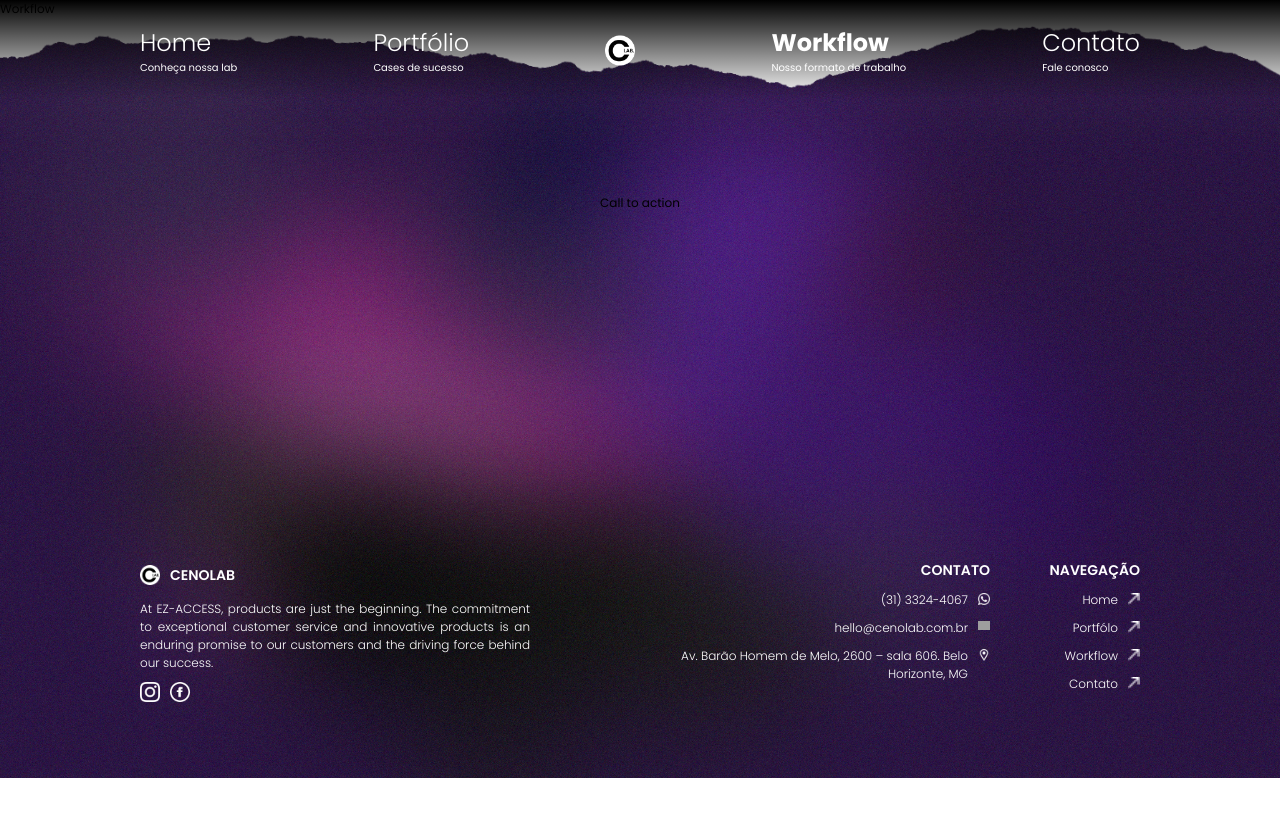
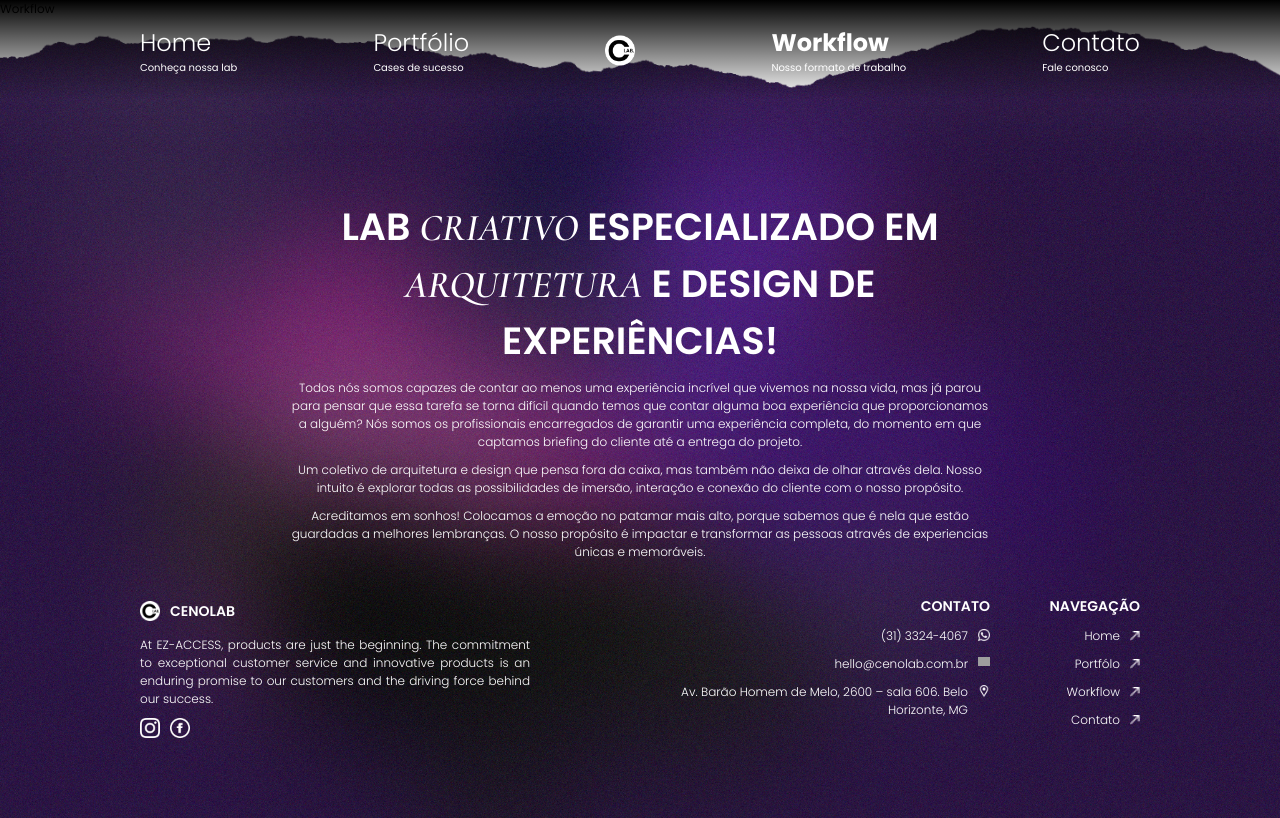
Before and after one commit to muhhx/Cenolab-Frontend, a React (Vite) app: page /workflow in a window 1280 px wide. Built offline with nearby package versions, Linux system fonts and the light colour scheme; grey boxes are pictures that could not be loaded.

Commit message:
Footer design layout clone,  done.

```diff
--- /dev/null
+++ b/src/components/Footer/Contato/index.tsx
@@ -0,0 +1,9 @@
+import { TextContainer, TextButton } from './styles'
+
+const Contato: React.FC = () => {
+    return (
+        <TextContainer>VAMOS TRABALHAR JUNTOS! <TextButton>CLIQUE AQUI</TextButton> E ENTRE EM CONTATO</TextContainer>
+    )
+}
+
+export default Contato;
--- /dev/null
+++ b/src/components/Footer/Contato/styles.ts
@@ -0,0 +1,21 @@
+import styled from "styled-components";
+
+export const TextContainer = styled.p`
+    width: 90%;
+    max-width: 700px;
+    text-align: center;
+    color: white;
+    font-weight: 600;
+    font-size: 38px;
+`;
+
+export const TextButton = styled.button`
+    background-color: transparent;
+    border: none;
+    color: white;
+    font-family: ${({theme}) => theme.font.family};
+    font-size: 38px;
+    font-style: italic;
+    text-decoration: underline;
+    cursor: pointer;
+`;
--- a/src/components/Footer/Information/index.tsx
+++ b/src/components/Footer/Information/index.tsx
@@ -1,6 +1,6 @@
 import { Link } from 'react-router-dom'
 import { footerAbout, footerContact, footerNavigation } from "../data";
-import { About, AboutWrapper, Contact, Container, Description, AboutImage, Navigation, Title, ContactWrapper, ContactDescription, Icon, NavigationWrapper } from "./styles";
+import { About, AboutWrapper, Contact, Container, Description, AboutImage, Navigation, Title, ContactWrapper, ContactDescription, Icon, NavigationWrapper, NavigationIcon } from "./styles";
 
 const Information: React.FC = () => {
     return (
@@ -36,25 +36,25 @@ const Information: React.FC = () => {
                     <Link to={'/'}>
                         <NavigationWrapper>
                             <ContactDescription>{footerNavigation.home}</ContactDescription>
-                            <Icon src={footerNavigation.redirectImage} alt={footerNavigation.alt}/>
+                            <NavigationIcon src={footerNavigation.redirectImage} alt={footerNavigation.alt}/>
                         </NavigationWrapper>
                     </Link>
                     <Link to={'/portfolio'}>
                         <NavigationWrapper>
                             <ContactDescription>{footerNavigation.portfolio}</ContactDescription>
-                            <Icon src={footerNavigation.redirectImage} alt={footerNavigation.alt}/>
+                            <NavigationIcon src={footerNavigation.redirectImage} alt={footerNavigation.alt}/>
                         </NavigationWrapper>
                     </Link>
                     <Link to={'/workflow'}>
                         <NavigationWrapper>
                             <ContactDescription>{footerNavigation.workflow}</ContactDescription>
-                            <Icon src={footerNavigation.redirectImage} alt={footerNavigation.alt}/>
+                            <NavigationIcon src={footerNavigation.redirectImage} alt={footerNavigation.alt}/>
                         </NavigationWrapper>
                     </Link>
                     <Link to={'/contato'}>
                         <NavigationWrapper>
                             <ContactDescription>{footerNavigation.contact}</ContactDescription>
-                            <Icon src={footerNavigation.redirectImage} alt={footerNavigation.alt}/>
+                            <NavigationIcon src={footerNavigation.redirectImage} alt={footerNavigation.alt}/>
                         </NavigationWrapper>
                     </Link>
             </Navigation>
--- a/src/components/Footer/Information/styles.ts
+++ b/src/components/Footer/Information/styles.ts
@@ -105,3 +105,8 @@ export const NavigationWrapper = styled.div`
     gap: 10px;
     cursor: pointer;
 `;
+
+export const NavigationIcon = styled.img`
+    width: 10px;
+    padding-top: 4px;
+`;
--- /dev/null
+++ b/src/components/Footer/Workflow/index.tsx
@@ -0,0 +1,18 @@
+import { footerWorkflow } from '../data'
+import { titleFooter } from "../../Title/data";
+
+import Title from "../../Title";
+import { Container, Description } from './styles'
+
+const Workflow: React.FC = () => {
+    return (
+        <Container>
+            <Title textContent={titleFooter}/>
+            <Description>{footerWorkflow.paragraph1}</Description>
+            <Description>{footerWorkflow.paragraph2}</Description>
+            <Description>{footerWorkflow.paragraph3}</Description>
+        </Container>
+    )
+}
+
+export default Workflow;
--- /dev/null
+++ b/src/components/Footer/Workflow/styles.ts
@@ -0,0 +1,17 @@
+import styled from 'styled-components'
+
+export const Container = styled.div`
+    width: 100%;
+    display: flex;
+    flex-direction: column;
+    align-items: center;
+    gap: 10px;
+`;
+
+export const Description = styled.p`
+    width: 90%;
+    max-width: 700px;
+    text-align: center;
+    color: white;
+    font-weight: 300;
+`;
--- a/src/components/Footer/data.ts
+++ b/src/components/Footer/data.ts
@@ -45,3 +45,9 @@ export const footerAssets = {
     background: background,
     alt: 'Page division.'
 }
+
+export const footerWorkflow = {
+    paragraph1: 'Todos nós somos capazes de contar ao menos uma experiência incrível que vivemos na nossa vida, mas já parou para pensar que essa tarefa se torna difícil quando temos que contar alguma boa experiência que proporcionamos a alguém? Nós somos os profissionais encarregados de garantir uma experiência completa, do momento em que captamos briefing do cliente até a entrega do projeto.',
+    paragraph2: 'Um coletivo de arquitetura e design que pensa fora da caixa, mas também não deixa de olhar através dela. Nosso intuito é explorar todas as possibilidades de imersão, interação e conexão do cliente com o nosso propósito.',
+    paragraph3: 'Acreditamos em sonhos! Colocamos a emoção no patamar mais alto, porque sabemos que é nela que estão guardadas a melhores lembranças. O nosso propósito é impactar e transformar as pessoas através de experiencias únicas e memoráveis.',
+}
--- a/src/components/Footer/index.tsx
+++ b/src/components/Footer/index.tsx
@@ -1,13 +1,20 @@
+import { useCurrentPage } from "../../context/currentPageContext";
+
 import { footerAssets } from "./data";
+
+import Contato from "./Contato";
+import Workflow from "./Workflow";
 import Information from "./Information";
 import { Section, Background, PaperDownwardsImage, Container } from "./styles";
 
 const Footer: React.FC = () => {
+    const { currentPage } = useCurrentPage()
+
     return (
         <Section>
             <PaperDownwardsImage src={footerAssets.paperDownwards} alt={footerAssets.alt}/>
             <Container>
-                <div>Call to action</div>
+                { currentPage !== '/workflow' ? <Contato /> : <Workflow />}
                 <Information />
             </Container>
             <Background src={footerAssets.background} alt={footerAssets.alt}/>
--- a/src/components/Footer/styles.ts
+++ b/src/components/Footer/styles.ts
@@ -2,7 +2,7 @@ import styled from "styled-components";
 
 export const Section = styled.section`
     width: 100%;
-    height: 95vh;
+    height: 100vh;
     display: flex;
     flex-direction: column;
     justify-content: center;
--- /dev/null
+++ b/src/components/Title/data.ts
@@ -0,0 +1,26 @@
+export const titleHome = {
+    normal1: 'LAB',
+    custom1: 'CRIATIVO',
+    normal2: 'ESPECIALIZADO EM',
+    custom2: 'ARQUITETURA',
+    normal3: 'E DESIGN DE EXPERIÊNCIAS!',
+    fontColor: 'black'
+};
+
+export const titleCompanies = {
+    normal1: 'SOMOS',
+    custom1: 'RESPONSÁVEIS',
+    normal2: 'POR CRIAR EXPERIÊNCIAS PARA',
+    custom2: 'GRANDES MARCAS',
+    normal3: ':',
+    fontColor: 'black'
+};
+
+export const titleFooter = {
+    normal1: 'LAB',
+    custom1: 'CRIATIVO',
+    normal2: 'ESPECIALIZADO EM',
+    custom2: 'ARQUITETURA',
+    normal3: 'E DESIGN DE EXPERIÊNCIAS!',
+    fontColor: 'white'
+};
--- /dev/null
+++ b/src/components/Title/index.tsx
@@ -0,0 +1,20 @@
+import { CustomText, Text } from "./styles";
+
+interface Props {
+    textContent: {
+        normal1: string;
+        custom1: string;
+        normal2: string;
+        custom2: string;
+        normal3: string;
+        fontColor: string;
+    }
+}
+
+const Title: React.FC<Props> = ({ textContent }) => {
+    return (
+        <Text>{textContent.normal1} <CustomText>{textContent.custom1}</CustomText> {textContent.normal2} <CustomText>{textContent.custom2}</CustomText> {textContent.normal3}</Text>
+    )
+}
+
+export default Title;
--- /dev/null
+++ b/src/components/Title/styles.ts
@@ -0,0 +1,17 @@
+import styled from 'styled-components'
+
+export const Text = styled.p`
+    width: 90%;
+    max-width: 700px;
+    font-size: 38px;
+    text-align: center;
+    color: white;
+    font-weight: 600;
+`;
+
+export const CustomText = styled.span`
+    font-size: 38px;
+    color: white;
+    font-family: ${({theme}) => theme.font.family};
+    font-style: italic;
+`;
```
